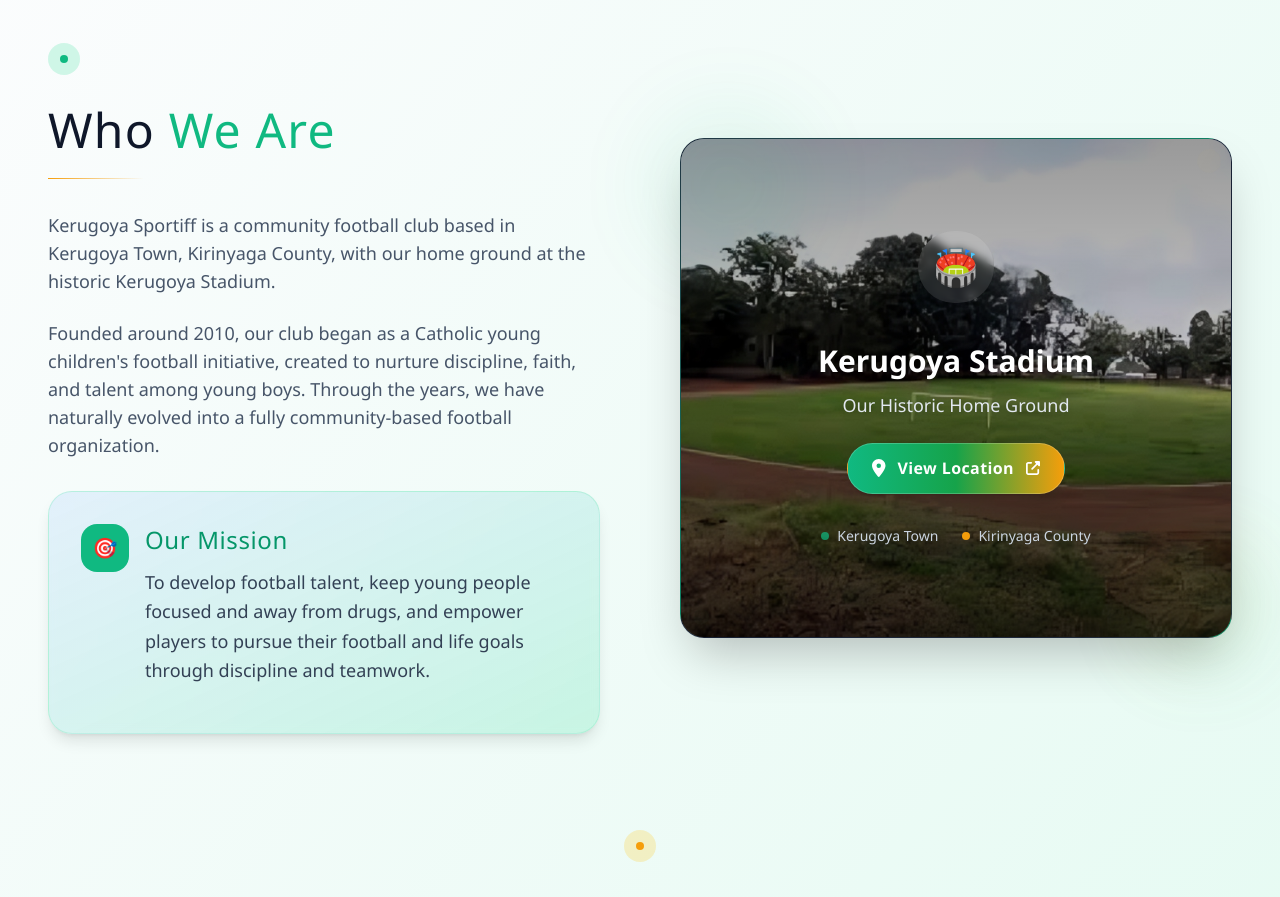
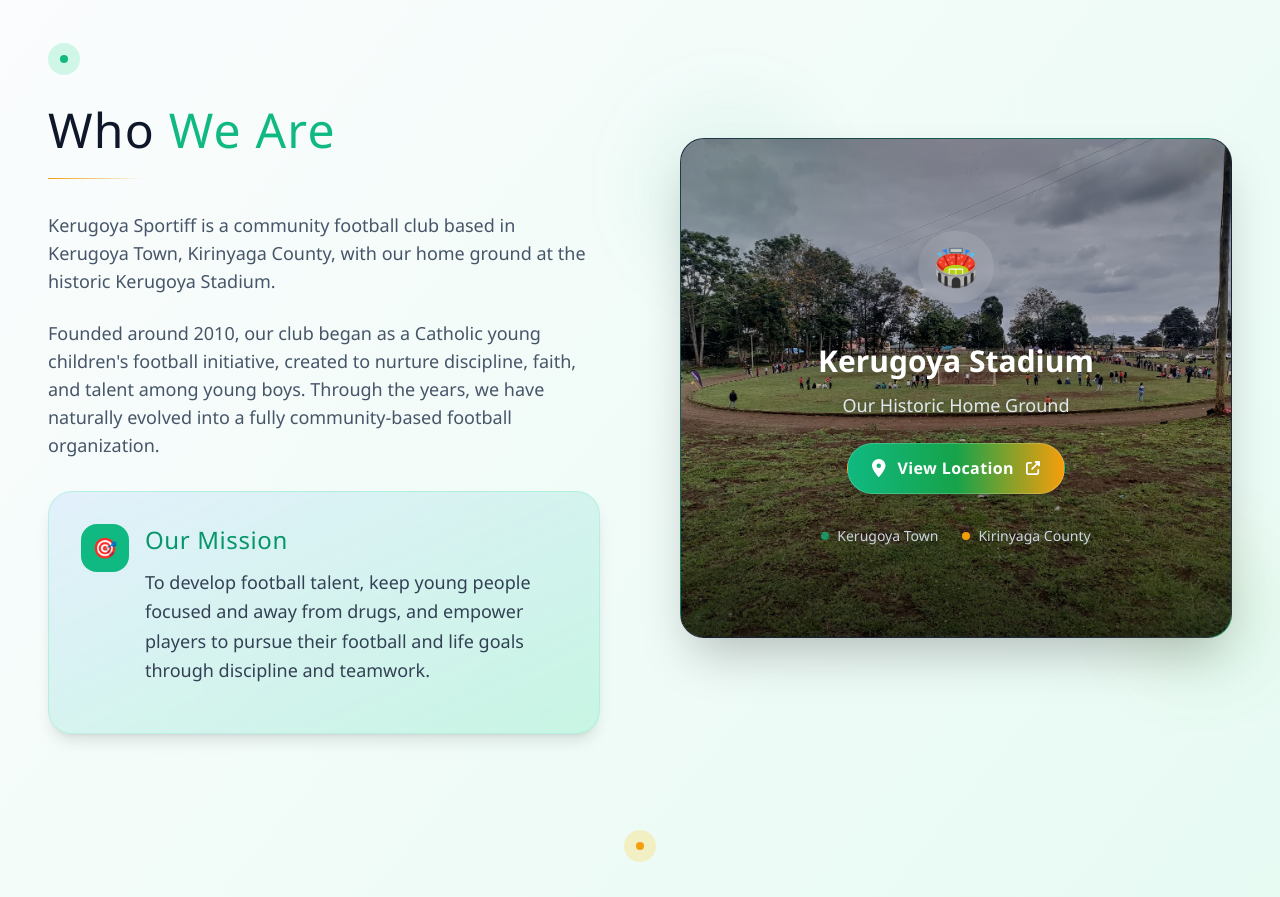
Before and after one commit to Gitari65/sportiff_website, a Next.js app: page /about in a window 1280 px wide. Shown: the part 820-1717 px from the top of the page. Built offline with nearby package versions, Linux system fonts and the light colour scheme.

Commit message:
footer page styling

```diff
--- a/src/app/about/page.tsx
+++ b/src/app/about/page.tsx
@@ -102,7 +102,7 @@ export default function About() {
                 {/* Stadium Image */}
                 <div className="absolute inset-0">
                   <Image
-                    src="/stadium.png"
+                    src="/stadium.jpg"
                     alt="Kerugoya Stadium - Our Home Ground"
                     fill
                     className="object-cover transition-transform duration-700 group-hover:scale-110"
```
